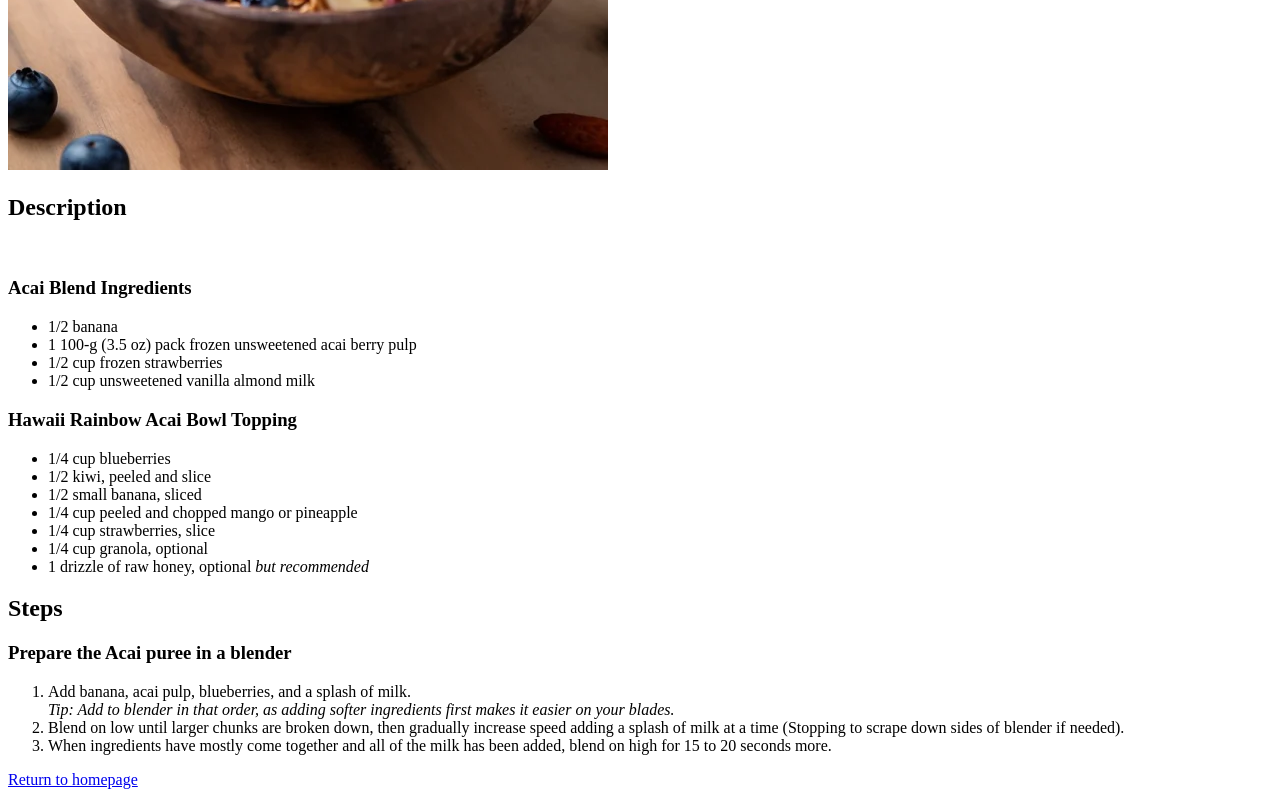
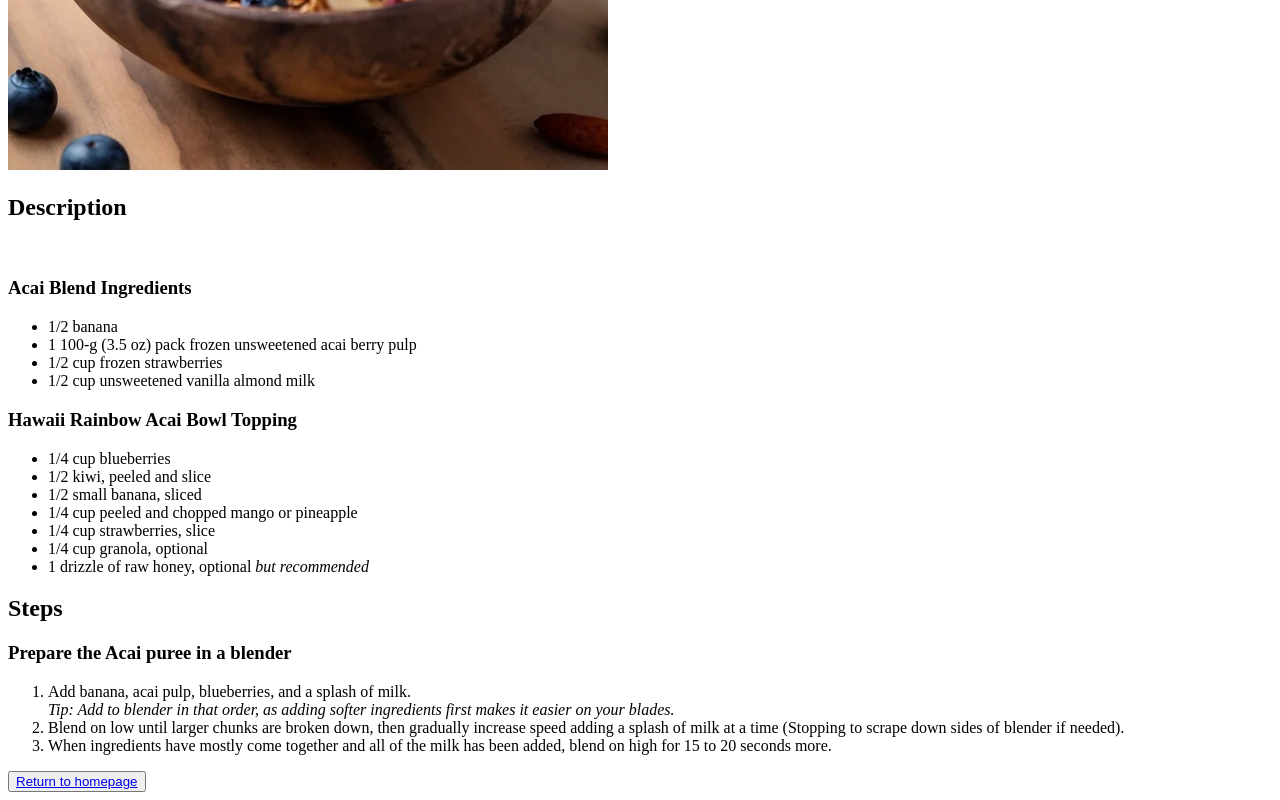
Before and after one commit to mprocto8/odin-recipes, a plain HTML site: page recipes/hawaii_rainbow_acai_bowl.html in a window 1280 px wide. Shown: the part 528-1328 px from the top of the page. Drawn offline with Linux system fonts and the light colour scheme.

Commit message:
Make return home links buttons
Change return home links into a button for ease of use

```diff
--- a/recipes/hawaii_rainbow_acai_bowl.html
+++ b/recipes/hawaii_rainbow_acai_bowl.html
@@ -35,6 +35,6 @@
                     (Stopping to scrape down sides of blender if needed).</li>
                 <li>When ingredients have mostly come together and all of the milk has been added, blend on high for 15 to 20 seconds more.</li>
             </ol>
-    <a href="../index.html">Return to homepage</a>
+    <button><a href="../index.html">Return to homepage</a></button>
 </body>
 </html>
```
Also changed, not shown: recipes/philly-cheesesteak-sloppy-joes.html (+1 -1 lines), recipes/sautéed_peppers_and_onions.html (+1 -1 lines).
